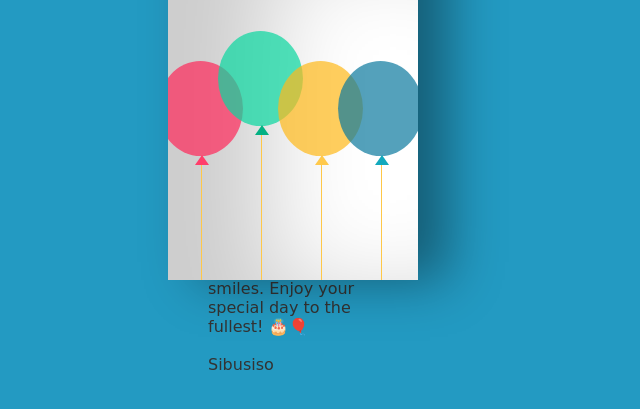
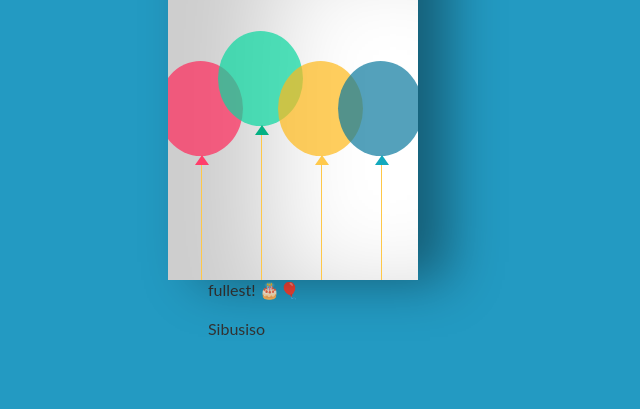
Before and after one commit to Sbue-M/Happybirthdaythabo, a plain HTML site: page index.html in a window 1280 px wide. Shown: the part 303-712 px from the top of the page, without its empty margins (347-987 px from the left). Drawn offline with Linux system fonts and the light colour scheme.

Commit message:
Update style.css

```diff
--- a/style.css
+++ b/style.css
@@ -141,7 +141,7 @@ body {
 }
 
 p {
-  font-family: "Brush Script MT", cursive;
+  font-family: Lato;
   margin: 40px;
   color: #333;
 }
```
